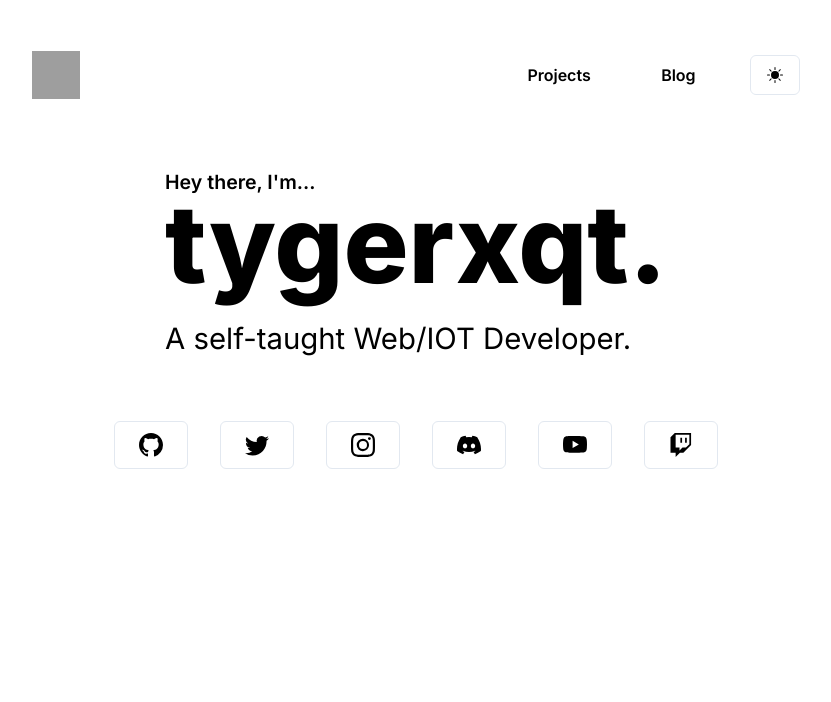
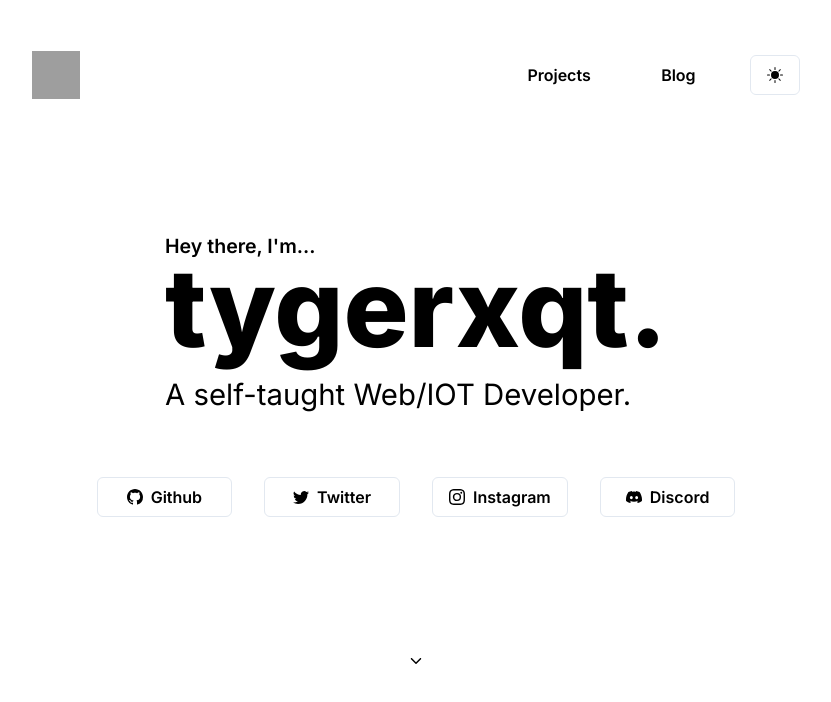
Before and after one commit to tygerxqt/tygr.dev, a Next.js app: page / in a window 1280 px wide. Shown: the top 702 px of the page, without its empty margins (224-1055 px from the left). Built offline with nearby package versions, Linux system fonts and the light colour scheme; grey boxes are pictures that could not be loaded.

Commit message:
Update the introduction

```diff
--- a/components/Introduction.tsx
+++ b/components/Introduction.tsx
@@ -1,72 +1,97 @@
-import { Stack, Heading, Flex, Button, Text, HStack, Grid, SimpleGrid } from "@chakra-ui/react";
-import { BsGithub, BsTwitter, BsInstagram, BsDiscord, BsYoutube, BsTwitch } from "react-icons/bs";
-import NextLink from 'next/link';
+import { Stack, Heading, Button, Text, SimpleGrid, SlideFade, Center, Slide } from "@chakra-ui/react";
+import { type ButtonProps } from "@chakra-ui/react";
+import { motion } from "framer-motion";
+import { BsGithub, BsTwitter, BsInstagram, BsDiscord } from "react-icons/bs";
+import { IoIosArrowDown } from "react-icons/io"
+import useMediaQuery from "../hook/useMediaQuery";
+
+export const MotionButton = motion<ButtonProps>(Button)
 
 export default function Introduction() {
+    const isLargerThan1200 = useMediaQuery(1200);
+    const buttonSize = isLargerThan1200 ? "md" : "sm"
+    function ScrollScript() { window.scrollBy(0, 570) }
     return (
         <>
-            <Stack>
+            <Stack
+                pt={'8vh'}
+            >
+                <SlideFade
+                    in={true}
+                    transition={{ enter: { duration: 0.4, delay: 0.7 } }}
+                >
                 <Heading fontSize="display3" fontWeight="medium" position={"absolute"}>
                     Hey there, I&apos;m...
                 </Heading>
+                </SlideFade>
+                <SlideFade
+                    in={true}
+                    transition={{ enter: { duration: 0.4, delay: 0.8 } }}
+                >
                 <Heading fontSize="display" fontWeight="bold" m="0">
                     tygerxqt.
                 </Heading>
                 <Text fontSize="display2">
                     A self-taught Web/IOT Developer.
                 </Text>
+                </SlideFade>
             </Stack>
-            <SimpleGrid columns={{ base: 3, sm: 3, md: 6 }} spacing={8}>
+            <SlideFade in={true} transition={{ enter: { duration: 0.3, delay: 1 } }}>
+                <SimpleGrid columns={{ base: 2, md: 4 }} spacing={8}>
                     <Button
                         as="a"
                         variant="outline"
-                    size="lg"
+                        size={buttonSize}
                         href="/github"
+                        leftIcon={<BsGithub />}
                     >
-                    <BsGithub size="24px" />
+                        Github
                     </Button>
                     <Button
                         as="a"
                         variant="outline"
-                    size="lg"
+                        size={buttonSize}
                         href="/twitter"
+                        leftIcon={<BsTwitter />}
                     >
-                    <BsTwitter size="24px" />
+                        Twitter
                     </Button>
                     <Button
                         as="a"
                         variant="outline"
-                    size="lg"
+                        size={buttonSize}
                         href="/instagram"
+                        leftIcon={<BsInstagram />}
                     >
-                    <BsInstagram size="24px" />
-                </Button>
-
-                <Button
-                    as="a"
-                    variant="outline"
-                    size="lg"
-                    href="/discord"
-                >
-                    <BsDiscord size="24px" />
+                        Instagram
                     </Button>
                     <Button
                         as="a"
                         variant="outline"
-                    size="lg"
-                    href="/youtube"
+                        size={buttonSize}
+                        href="/discord"
+                        leftIcon={<BsDiscord />}
                     >
-                    <BsYoutube size="24px" />
-                </Button>
-                <Button
-                    as="a"
-                    variant="outline"
-                    size="lg"
-                    href="/twitch"
-                >
-                    <BsTwitch size="24px" />
+                        Discord
                     </Button>
                 </SimpleGrid>
+            </SlideFade>
+            <Center>
+                <SlideFade
+                    in={true}
+                    transition={{ enter: { duration: 0.3, delay: 1 } }}
+                >
+                    <MotionButton
+                        as="a"
+                        variant={"ghost"}
+                        p={4}
+                        mt={"8vh"}
+                        onClick={ScrollScript}
+                    >
+                    <IoIosArrowDown />
+                </MotionButton>
+                </SlideFade>
+            </Center>
         </>
     )
 }
```
Lines whose indentation alone changed are shown as unchanged.
